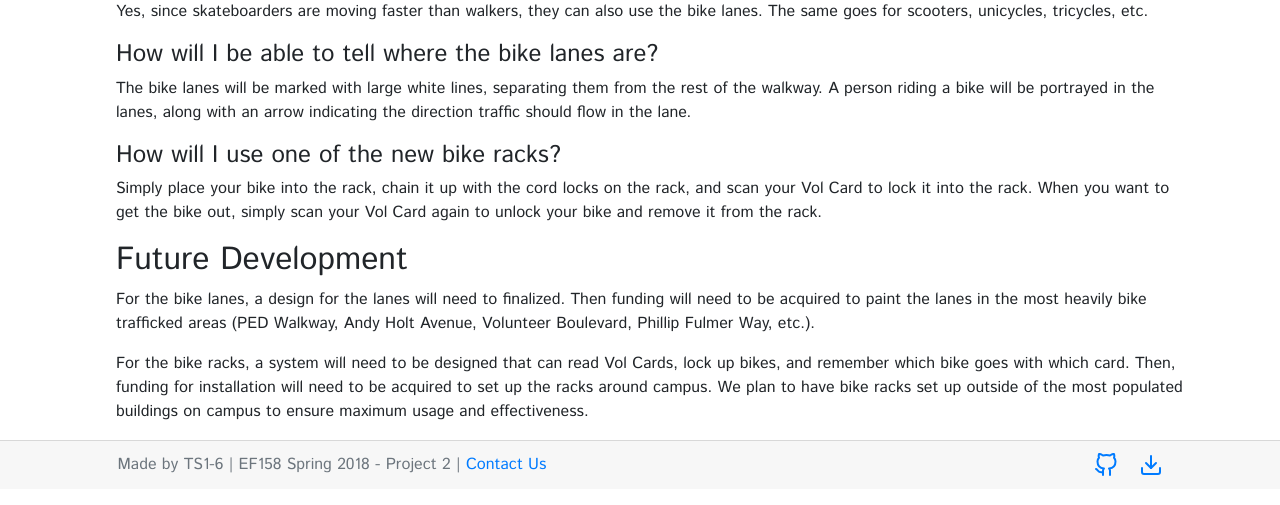
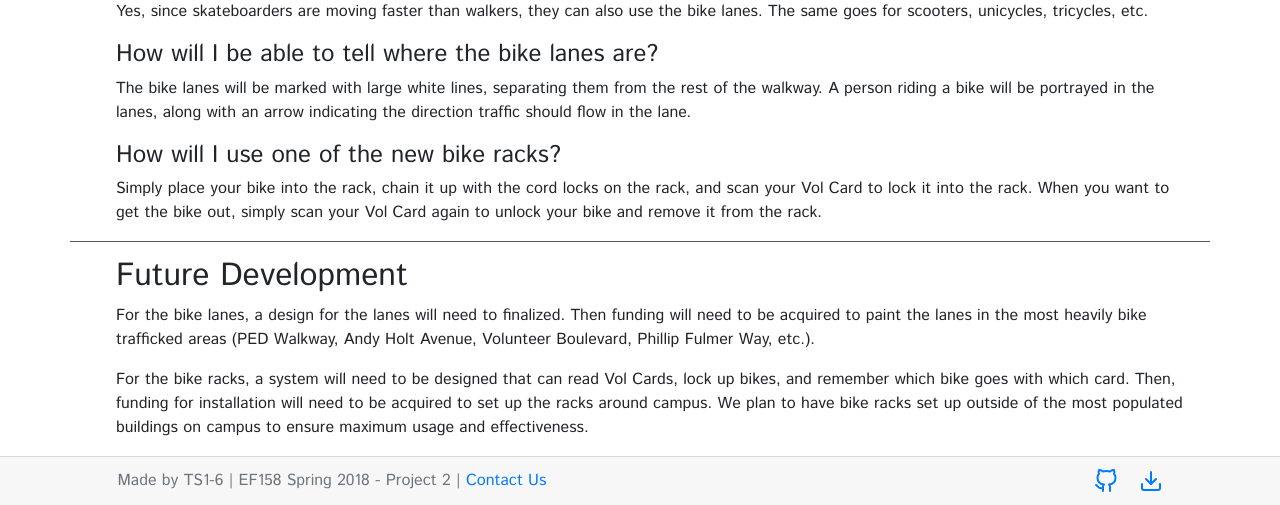
Before and after one commit to vjsrinivas/web-bike, a PHP site: page / in a window 1280 px wide. Shown: the part 2037-2542 px from the top of the page. Before the commit the page ends 2513 px from the top, so only its background shows below. Run offline with PHP 8.4, Linux system fonts and the light colour scheme; some libraries are stand-ins or nearby versions.

Commit message:
Final v2.25

```diff
--- a/css/boot.css
+++ b/css/boot.css
@@ -9,8 +9,11 @@ body {
 .container#faq .content .body {
   margin-left: 31px; }
 
-.container#future .content .body {
-  margin-left: 31px; }
+.container#future {
+  padding-top: 15px;
+  border-top: 1px solid #58595B; }
+  .container#future .content .body {
+    margin-left: 31px; }
 
 .navbar.bg-light {
   background-image: url(./img/bg-check.png) !important;
--- a/css/boot.scss
+++ b/css/boot.scss
@@ -28,6 +28,8 @@ body{
 }
 
 .container#future{
+    padding-top: 15px;
+    border-top: 1px solid $smokey;
     .content{
         .body{
             margin-left: 31px;
```
